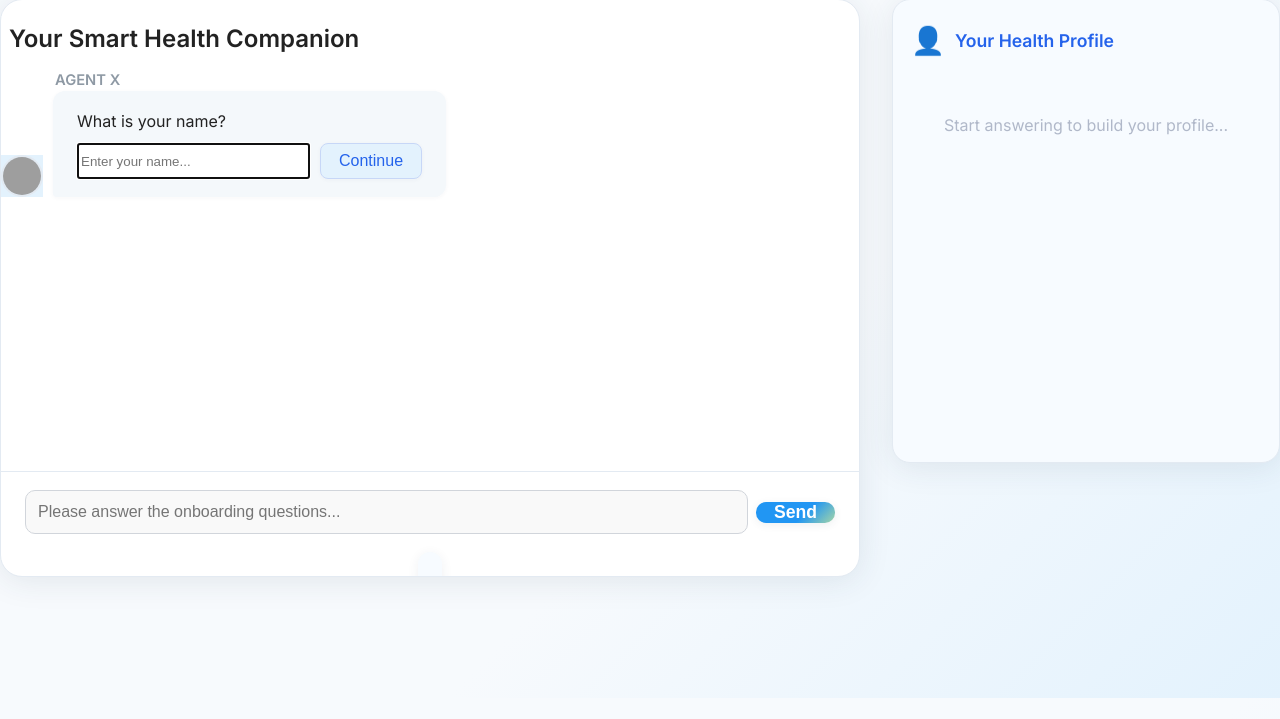
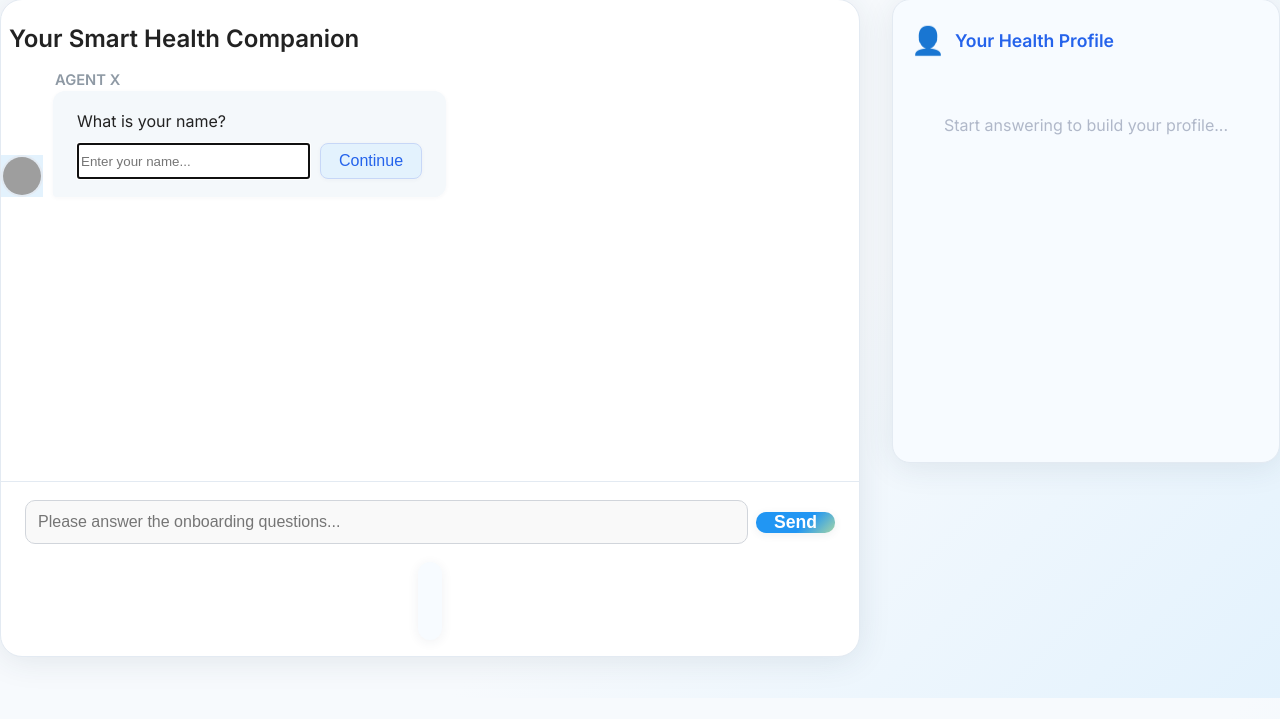
Before and after one commit to hiyaamalik/CybVector, a FastAPI app: page / in a window 1280 px wide; the page is wider, and only the part inside the window is pictured. Shown: the part 102-821 px from the top of that part. Run offline with FastAPI, Linux system fonts and the light colour scheme; grey boxes are pictures that could not be loaded.

Commit message:
some minor css changes

```diff
--- a/static/styles.css
+++ b/static/styles.css
@@ -106,7 +106,7 @@ body {
   flex: 2 1 0;
   min-width: 400px;
   max-width: 900px;
-  height: 70vh;
+  height: 80vh;
   margin-bottom: 0;
   box-shadow: 0 4px 32px rgba(44, 62, 80, 0.10);
   border: 1px solid #e3eaf2;
```
